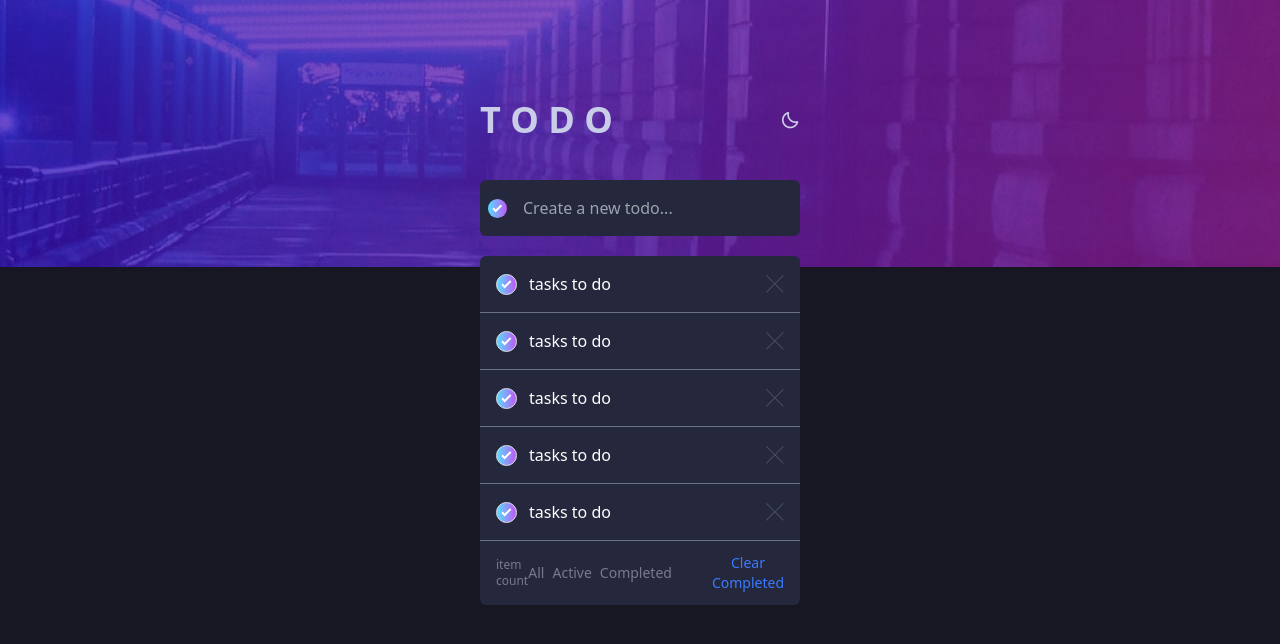
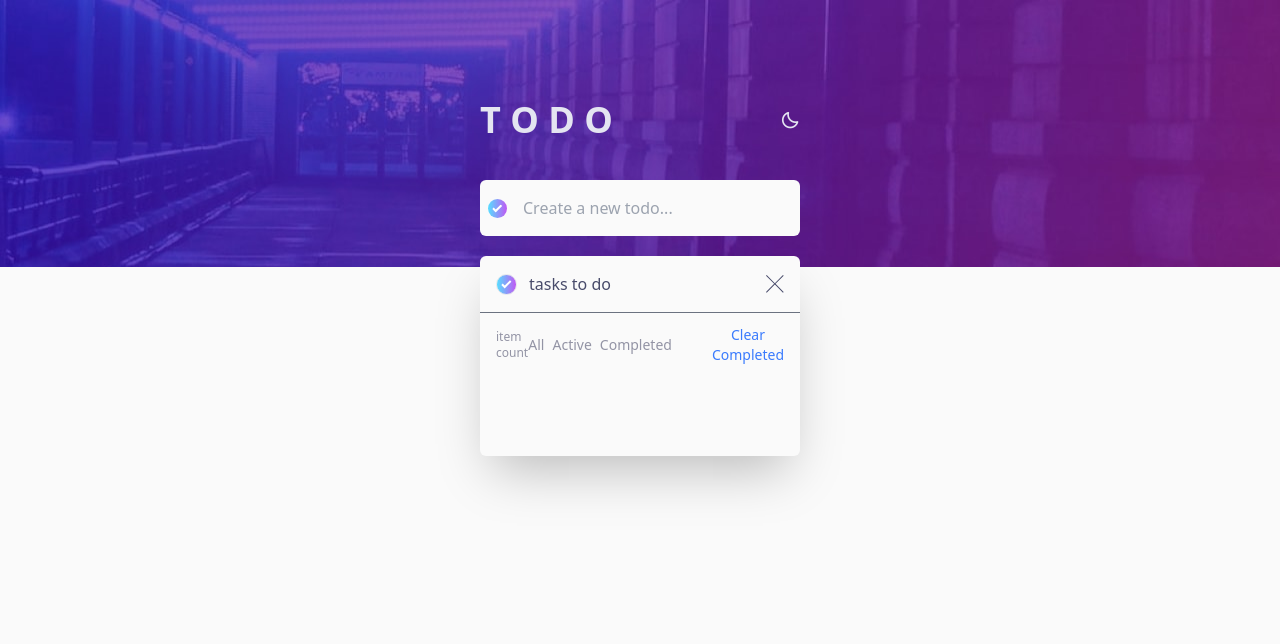
Before and after one commit to 04stefke/todo-app-challenge, a React (Vite) app: page / in a window 1280 px wide. Shown: the top 644 px of the page. Built offline with nearby package versions, Linux system fonts and the light colour scheme.

Commit message:
styling the light theme colors

```diff
--- a/index.html
+++ b/index.html
@@ -7,7 +7,7 @@
     <meta name="viewport" content="width=device-width, initial-scale=1.0" />
     <title>To-Do Challenge</title>
   </head>
-  <body class="dark">
+  <body class="light">
     <div id="root"></div>
     <script type="module" src="/src/main.jsx"></script>
   </body>
--- a/src/components/Edit.jsx
+++ b/src/components/Edit.jsx
@@ -2,7 +2,7 @@ import React from "react";
 
 const Edit = () => {
 	return (
-		<div className="px-4 py-3 flex items-center justify-between text-sm text-darkerFC">
+		<div className="px-4 py-3 flex items-center justify-between text-sm text-darkerFC ">
 			<p className="text-xs">item count</p>
 			<div className="flex items-center gap-10">
 				<div className="flex gap-2 items-center">
--- a/src/components/Todo.jsx
+++ b/src/components/Todo.jsx
@@ -3,7 +3,7 @@ import tick from "../../public/assets/icon-check.svg";
 import cross from "../../public/assets/icon-cross.svg";
 const Todo = () => {
 	return (
-		<div className="px-4 py-4 border-b border-gray-500 text-white   flex items-center justify-between  gap-3 w-full">
+		<div className="px-4 py-4 border-b border-gray-500 text-lightGray  flex items-center justify-between  gap-3 w-full">
 			<div className="flex items-center gap-3">
 				<div className=" hover:border-light-gradient-color border rounded-full px-1 py-[5px] bg-gradient-checklist">
 					<img src={tick} alt="" className="cursor-pointer" />
--- a/src/components/TodoList.jsx
+++ b/src/components/TodoList.jsx
@@ -1,17 +1,16 @@
-import React from 'react'
-import Todo from './Todo'
-import Edit from './Edit'
+import React from "react";
+import Todo from "./Todo";
+import Edit from "./Edit";
 const TodoList = () => {
-  return (
-	<div className='bg-bg2 rounded-md flex flex-col justify-center'>
-    <Todo/>
-    <Todo/>
-    <Todo/>
-    <Todo/>
-    <Todo/>
-    <Edit />
-  </div>
-  )
-}
+	return (
+		<div className="bg-bg2 rounded-md flex flex-col shadow-2xl min-h-[200px] ">
+			<Todo />
 
-export default TodoList
+			<div className="h-full w-full ">
+				<Edit />
+			</div>
+		</div>
+	);
+};
+
+export default TodoList;
--- a/src/index.css
+++ b/src/index.css
@@ -14,10 +14,10 @@
 .light {
 	--bg: 0, 0%, 98%;
 	--bg2: 0, 0%, 98%;
-	--fontColor: 235, 19%, 35%;
+	--fontColor: 236, 33%, 92%;
 	--textHover: 236, 9%, 61%;
 	--darkerFC: 236, 9%, 61%;
-	--lightGray: 236, 33%, 92%;
+	--lightGray: 235, 19%, 35%;
 }
 
 .active-btn {
```
